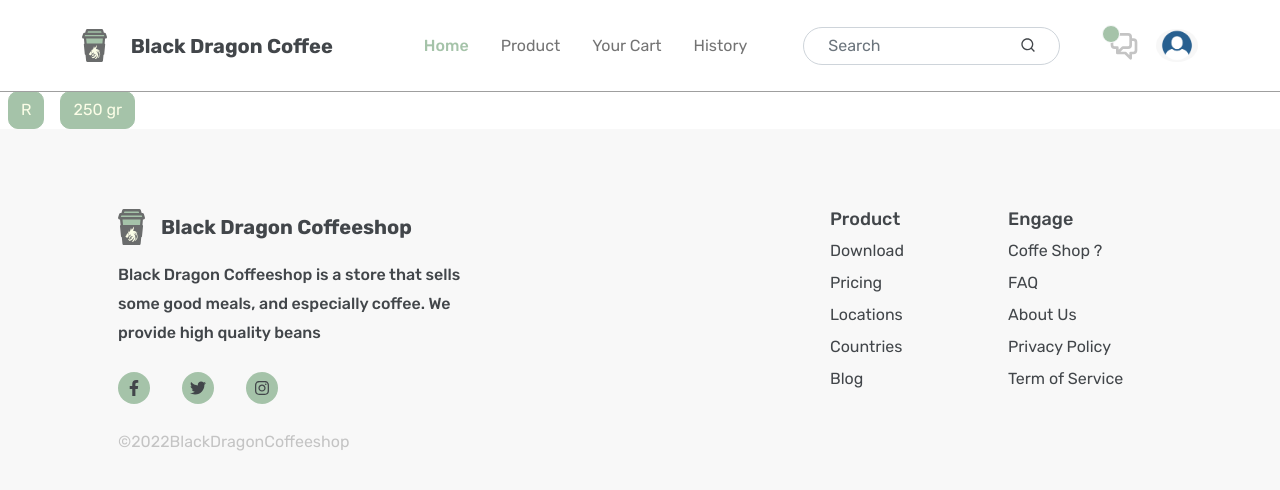
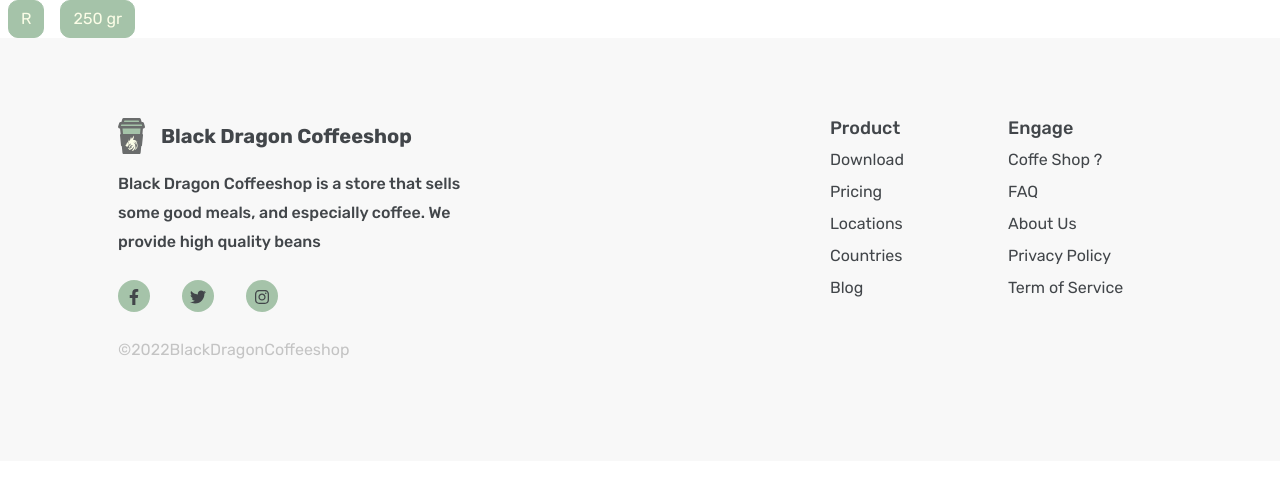
Before and after one commit to aviantofan/black-dragon-coffeeshop-frontend, a React (Create React App) app: page / in a window 1280 px wide. Shown: the top 490 px of the page. Built offline with nearby package versions, Linux system fonts and the light colour scheme.

Commit message:
fix: navbar less padding

```diff
--- a/src/App.js
+++ b/src/App.js
@@ -45,7 +45,7 @@ function App () {
   };
 
   return (
-    <Layout>
+    <Layout notUseNavbar={true}>
       <ToggleButtonGroup type='checkbox' value={inputValue} onChange={changeHandler} >
         {
           inputValue.map((item, index) => {
--- a/src/assets/scss/Layout.scss
+++ b/src/assets/scss/Layout.scss
@@ -1,5 +1,9 @@
 .layout-container {
   padding-top: 5rem;
+}
+
+.layout-container.navbar-less {
+  padding-top: 0;
 }
 
 @media (min-width: 768px) {
--- a/src/layouts/Layout.js
+++ b/src/layouts/Layout.js
@@ -9,7 +9,7 @@ export default class Layout extends Component {
     return (
       <>
       {notUseNavbar ? '' : <BDNavbar />}
-          <div className="layout-container">
+          <div className={`layout-container ${notUseNavbar ? 'navbar-less' : ''}`}>
             {this.props.children}
           </div>
         <BDFooter />
```
